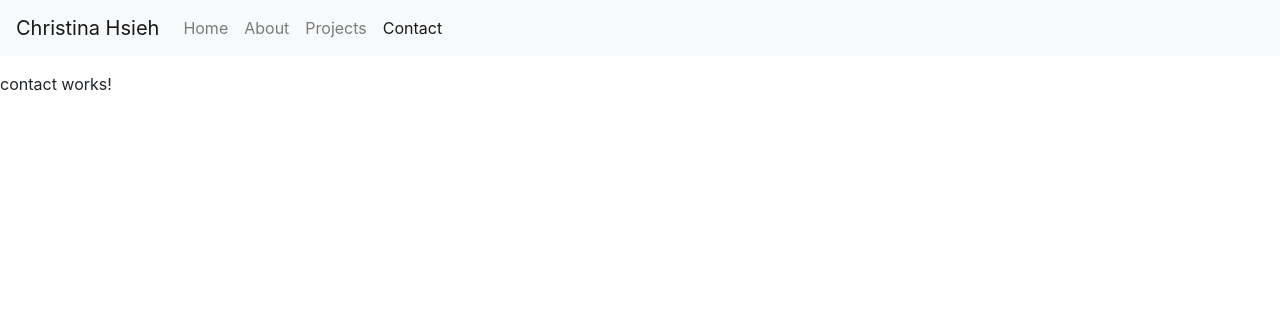
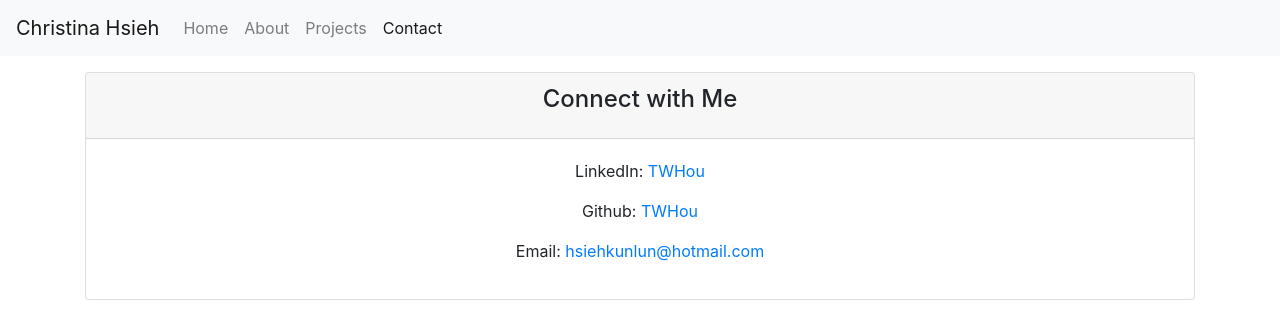
Before and after one commit to TWHou/TWHou.github.io, an Angular app: page /contact in a window 1280 px wide. Shown: the top 336 px of the page. Built offline with nearby package versions, Linux system fonts and the light colour scheme.

Commit message:
feat: add contact info

```diff
--- a/src/app/contact/contact.component.html
+++ b/src/app/contact/contact.component.html
@@ -1,3 +1,12 @@
-<p>
-  contact works!
-</p>
+<div class="container">
+  <div class="card text-center">
+    <div class="card-header">
+      <h4 class="card-title">Connect with Me</h4>
+    </div>
+    <div class="card-body">
+      <p>LinkedIn: <a href="https://www.linkedin.com/in/twhou/">TWHou</a></p>
+      <p>Github: <a href="https://github.com/TWHou/">TWHou</a></p>
+      <p>Email: <a href="mailto: hsiehkunlun@hotmail.com">hsiehkunlun@hotmail.com</a></p>
+    </div>
+  </div>
+</div>
--- a/src/app/home/home.component.html
+++ b/src/app/home/home.component.html
@@ -1,29 +1,13 @@
 <div class="jumbotron jumbotron-fluid">
   <div class="container">
-    <h1 class="display-3">Christina Hsieh</h1>
-    <p class="lead">Web Developer with a passion for puzzles.</p>
+    <div class="row">
+      <div class="col-md order-md-2">
+        <img [src]="baseURL + 'IMG_2642.jpg'" alt="profile picture" class="rounded-circle img-fluid">
+      </div>
+      <div class="col-md-7 order-md-1 d-flex flex-column justify-content-center">
+        <h1 class="display-3">Christina Hsieh</h1>
+        <p class="lead">Web Developer with a passion for puzzles.</p>
+      </div>
+    </div>
   </div>
 </div>
-<!-- <div class="container">
-  <div class="row">
-    <div class="col-md">
-      <p class="lead">I am a passionate full stack web developer who loves building apps. I have experience with Angular, React, Express.js, MongoDB, Knockout.js, Flask, Sqlite, and Google Cloud SDK.</p>
-    </div>
-    <div class="col-md">
-      <h2>Projects</h2>
-      <div class="card bg-dark text-white" *ngIf="project">
-        <img class="card-img" [src]="baseURL + project.image" alt="Card image">
-        <div class="card-img-overlay">
-          <h4 class="card-title">{{project.name}}</h4>
-          <p class="card-text">
-            <span *ngFor="let i of project.stack">
-              {{i}}
-            </span>
-          </p>
-          <p class="card-text">{{project.info}}</p>
-        </div>
-      </div>
-      <button type="button" class="btn btn-info" routerLink="/projects">More Projects</button>
-    </div>
-  </div>
-</div> -->
--- a/src/app/home/home.component.scss
+++ b/src/app/home/home.component.scss
@@ -1,6 +1,3 @@
 .jumbotron {
-  height: 80vh;
-  display: flex;
-  align-items: center;
-  justify-content: center;
+  min-height: 80vh;
 }
```
